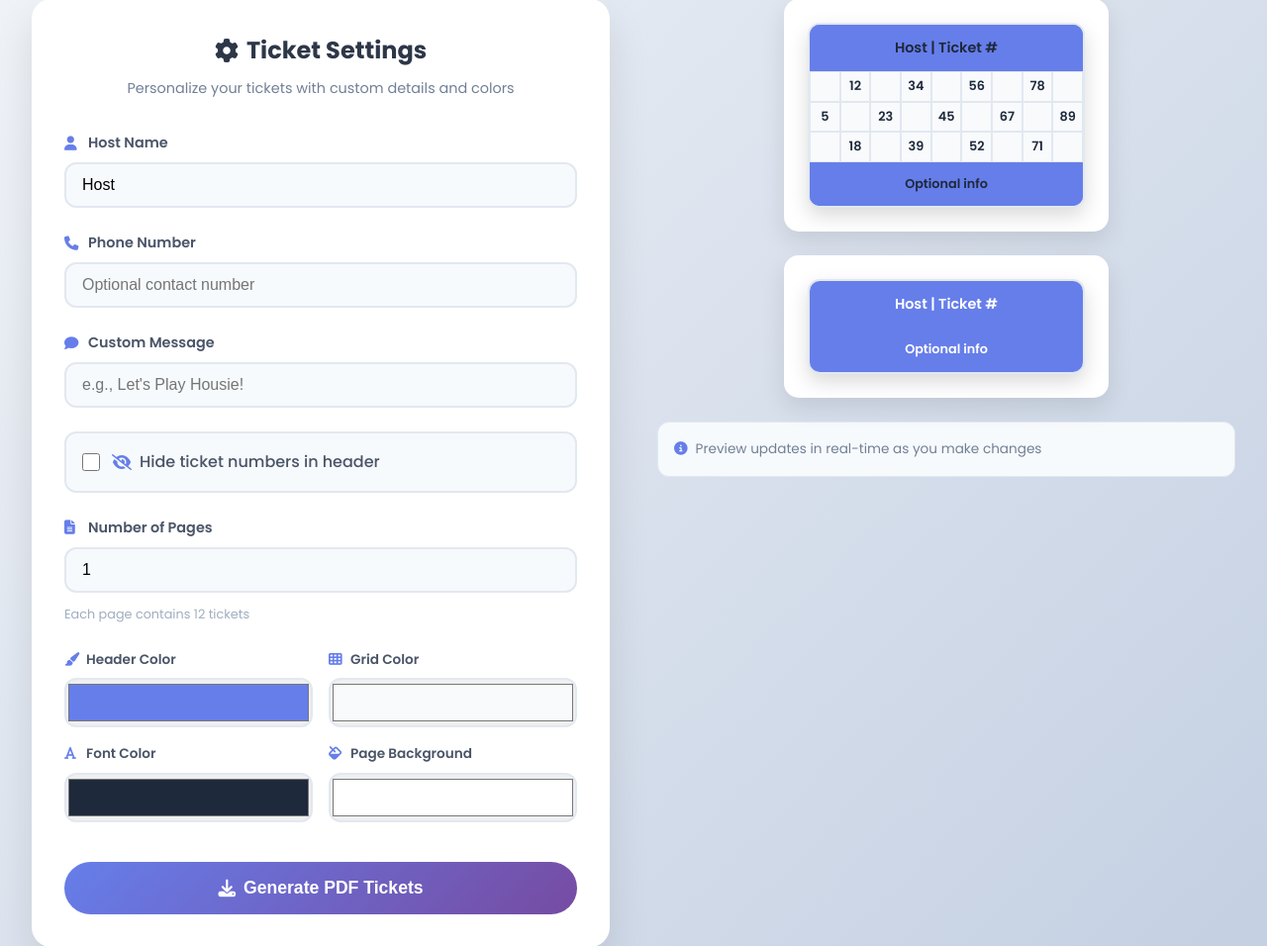
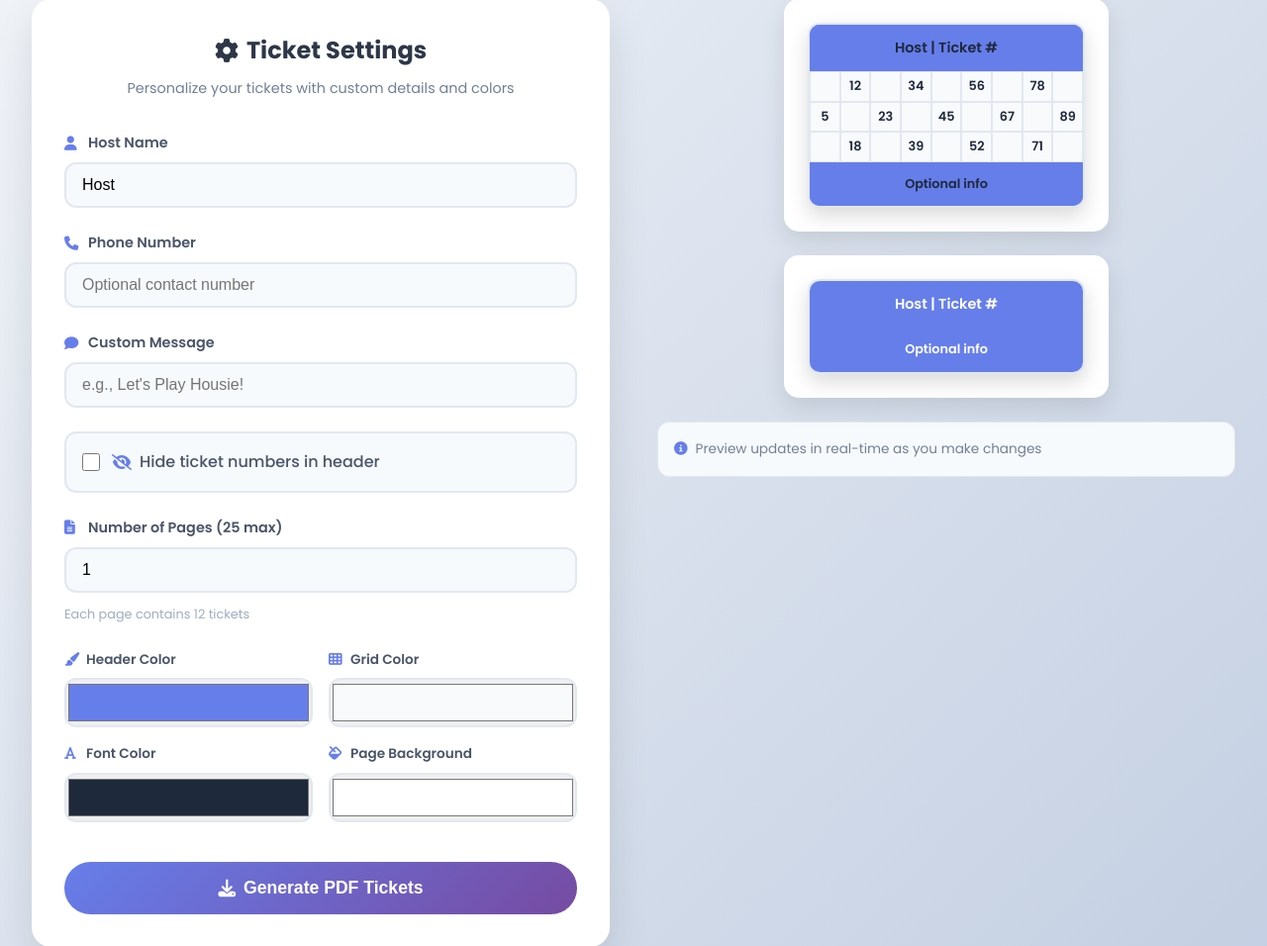
Before and after one commit to gyanvadhel/TixGen, a Flask app: page /generator in a window 1280 px wide. Shown: the part 310-1266 px from the top of the page at 99% size. Run offline with Flask 3, Linux system fonts and the light colour scheme.

Commit message:
Update index.html

```diff
--- a/templates/index.html
+++ b/templates/index.html
@@ -119,7 +119,7 @@
             <div class="form-group">
               <label for="pages" class="form-label">
                 <i class="fas fa-file-alt"></i>
-                Number of Pages
+                Number of Pages (25 max)
               </label>
               <input
                 class="form-input"
@@ -128,7 +128,7 @@
                 name="pages"
                 value="1"
                 min="1"
-                max="5"
+                max="25"
               />
               <small class="form-hint">Each page contains 12 tickets</small>
             </div>
```
